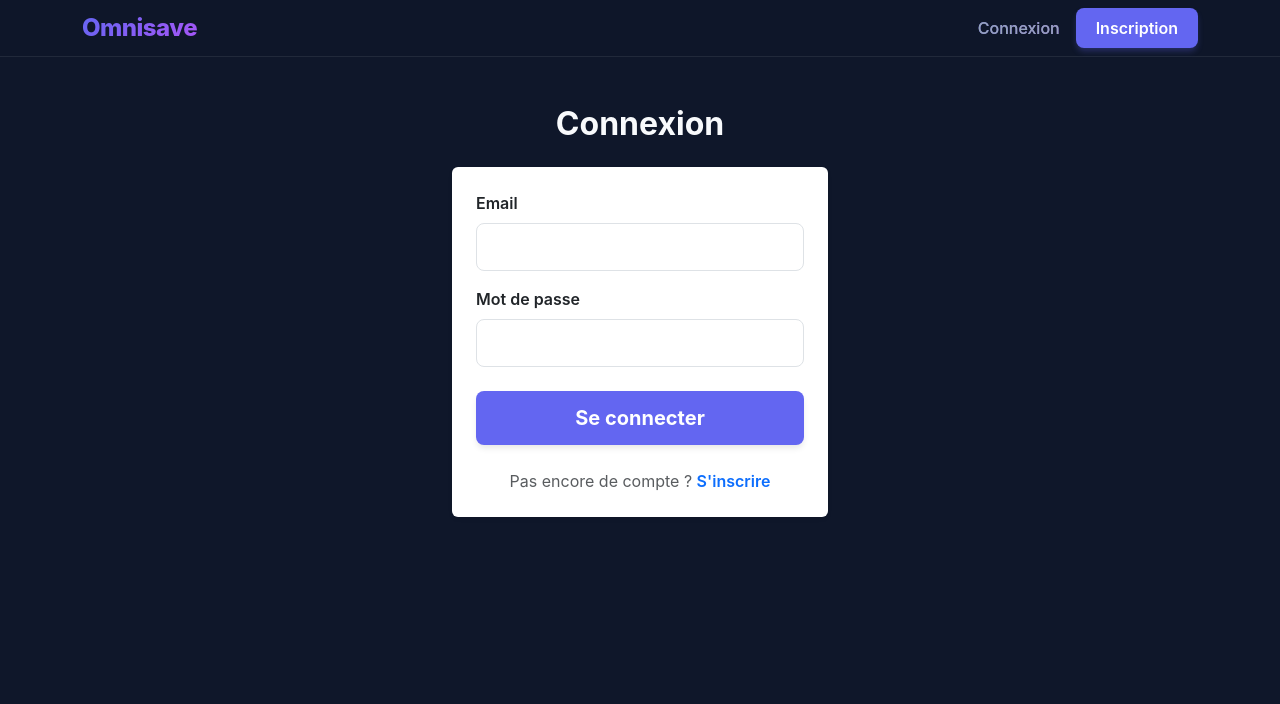
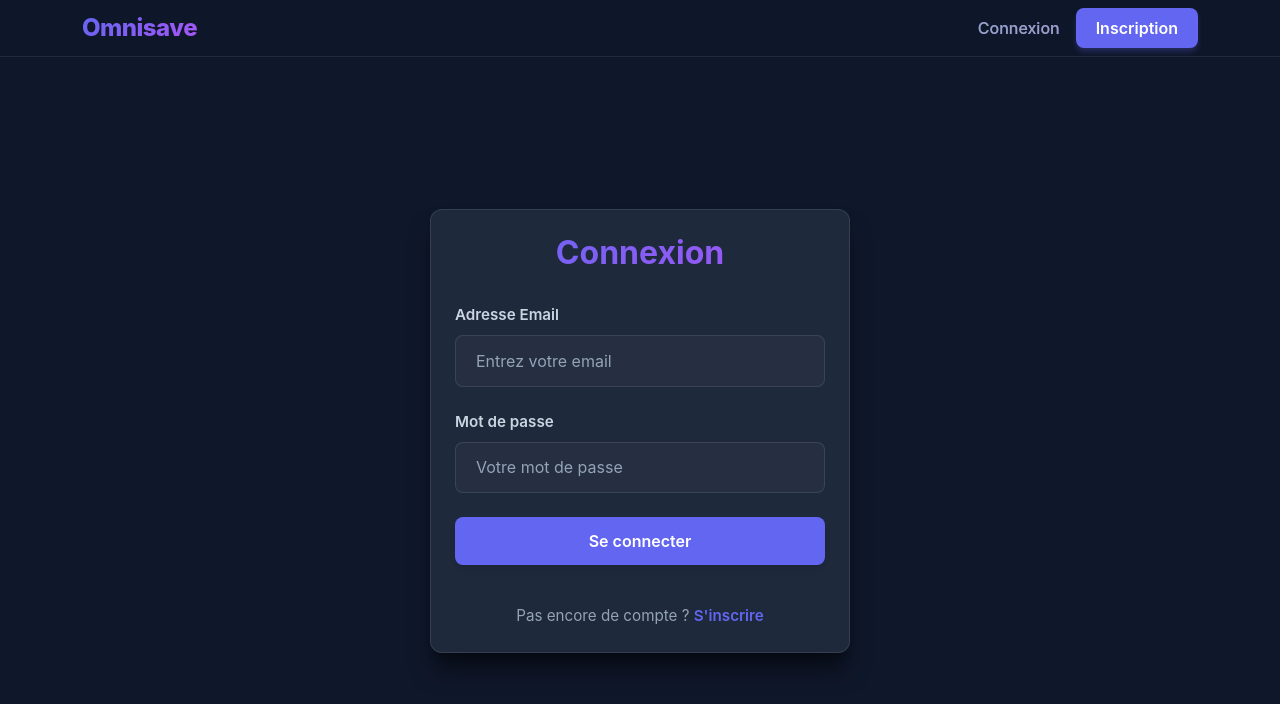
Before and after one commit to anthonymulapro-tech/Omnisave, a React (Vite) app in the folder frontend/: page /login in a window 1280 px wide. Shown: the top 704 px of the page. Built offline with nearby package versions, Linux system fonts and the light colour scheme.

Commit message:
feat(frontend): implement glassmorphism design for login page

```diff
--- /dev/null
+++ b/frontend/src/components/Auth.css
@@ -0,0 +1,59 @@
+/* --- AUTHENTICATION LAYOUT --- */
+.auth-wrapper {
+    display: flex;
+    align-items: center;
+    justify-content: center;
+    /* On prend presque toute la hauteur de l'écran moins la navbar */
+    min-height: calc(100vh - 100px);
+    padding: 2rem 1.5rem;
+}
+
+.auth-card {
+    width: 100%;
+    max-width: 420px;
+    padding: 2.5rem;
+    border-radius: 16px;
+    /* Un peu plus d'ombre pour bien détacher la carte du fond */
+    box-shadow: 0 20px 25px -5px rgba(0, 0, 0, 0.5), 0 8px 10px -6px rgba(0, 0, 0, 0.3);
+}
+
+.auth-title {
+    text-align: center;
+    font-size: 2rem;
+    margin-bottom: 2rem;
+}
+
+/* --- FORM ELEMENTS --- */
+.auth-form .form-group {
+    margin-bottom: 1.5rem;
+}
+
+/* --- FOOTER & LINKS --- */
+.auth-footer {
+    text-align: center;
+    font-size: 0.95rem;
+    color: #94a3b8; /* Texte discret */
+    margin-top: 1rem;
+}
+
+.auth-link {
+    color: #6366f1; /* Couleur primaire Omnisave */
+    font-weight: 600;
+    text-decoration: none;
+    transition: color var(--transition-fast, 0.2s);
+}
+
+.auth-link:hover {
+    color: #a855f7; /* Dégradé vers le rose/violet au survol */
+    text-decoration: underline;
+    text-underline-offset: 4px;
+}
+
+/* --- UTILS --- */
+.text-center {
+    text-align: center;
+}
+
+.mt-4 {
+    margin-top: 1.5rem;
+}
--- a/frontend/src/components/LoginForm.jsx
+++ b/frontend/src/components/LoginForm.jsx
@@ -1,15 +1,18 @@
 import { useState } from 'react';
-import { useNavigate, Link } from 'react-router-dom'; // 1. On importe l'outil de navigation
+import { useNavigate, Link } from 'react-router-dom';
+import './Auth.css';
 
 function LoginForm() {
     const [email, setEmail] = useState('');
     const [password, setPassword] = useState('');
     const [message, setMessage] = useState('');
-
-    const navigate = useNavigate(); // 2. On prépare la fonction de redirection
+    const navigate = useNavigate();
+    const [messageType, setMessageType] = useState('');
 
     const handleLogin = async (e) => {
         e.preventDefault();
+        setMessage('');
+
         try {
             const response = await fetch('http://127.0.0.1:5000/api/auth/login', {
                 method: 'POST',
@@ -36,40 +39,57 @@ function LoginForm() {
     };
 
     return (
-        <div className="container mt-5" style={{ maxWidth: '400px' }}>
-            <h2 className="text-center mb-4 fw-bold">Connexion</h2>
-            <form onSubmit={handleLogin} className="card p-4 shadow-sm border-0">
-                <div className="mb-3">
-                    <label className="form-label fw-semibold">Email</label>
+        <div className="auth-wrapper">
+            <div className="surface-card auth-card">
+                <h2 className="brand-gradient-text auth-title">Connexion</h2>
+
+                <form onSubmit={handleLogin} className="auth-form">
+                    <div className="form-group">
+                        <label className="custom-label">Adresse Email</label>
                         <input
                             type="email"
-                        className="form-control form-control-lg"
+                            className="styled-input w-100"
+                            placeholder="Entrez votre email"
                             value={email}
                             onChange={(e) => setEmail(e.target.value)}
                             required
                         />
                     </div>
-                <div className="mb-4">
-                    <label className="form-label fw-semibold">Mot de passe</label>
+
+                    <div className="form-group mb-4">
+                        <label className="custom-label">Mot de passe</label>
                         <input
                             type="password"
-                        className="form-control form-control-lg"
+                            className="styled-input w-100"
+                            placeholder="Votre mot de passe"
                             value={password}
                             onChange={(e) => setPassword(e.target.value)}
                             required
                         />
                     </div>
-                <button type="submit" className="btn btn-primary btn-lg w-100 fw-bold">
+
+                    {/* Primary btn*/}
+                    <button type="submit" className="btn-primary w-100 mb-4">
                         Se connecter
                     </button>
 
-                <div className="text-center mt-4">
-                    <Link to="/register" className="text-decoration-none text-muted">
-                        Pas encore de compte ? <span className="text-primary fw-semibold">S'inscrire</span>
+                    <div className="auth-footer">
+                        <span>Pas encore de compte ? </span>
+                        <Link to="/register" className="auth-link">
+                            S'inscrire
                         </Link>
                     </div>
                 </form>
-            {message && <div className="alert alert-info mt-4 py-2">{message}</div>}
+
+                {/* Alerts */}
+                {message && (
+                    <div className={`custom-alert custom-alert-${messageType} mt-4 text-center`}>
+                        {messageType === 'success' && '✅ '}
+                        {messageType === 'danger' && '❌ '}
+                        {message}
+                    </div>
+                )}
+            </div>
         </div>
     );
 }
```
Lines whose indentation alone changed are shown as unchanged.
